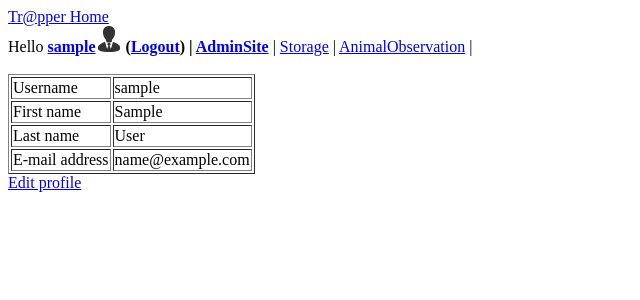
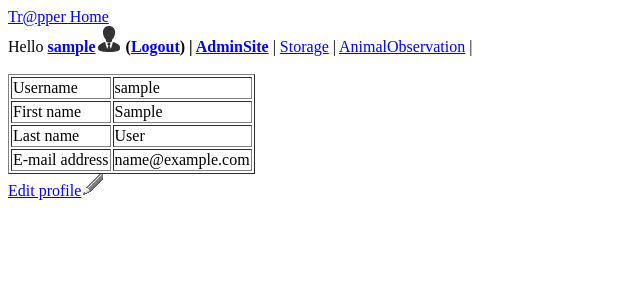
Before and after one commit to LucGIS/Trapper, a Django app: page /accounts/profile/detail/1/ in a window 1280 px wide. Shown: the top 300 px of the page, without its empty margins (0-640 px from the left). Run offline with Django 3.2, Linux system fonts and the light colour scheme; a user stored in the database is signed in; tables that the repository leaves empty hold one stand-in row (values such as "Sample post"); some libraries are stand-ins or nearby versions.

Commit message:
Minor fixes to update profile page

```diff
--- a/trapper/apps/accounts/templates/accounts/user_detail.html
+++ b/trapper/apps/accounts/templates/accounts/user_detail.html
@@ -1,4 +1,5 @@
 {% extends "base.html" %}
+{% load staticfiles %}
 {% block master_content %}
 <table border=1>
 	<tr><td>Username</td><td>{{u.username}}</td></tr>
@@ -8,6 +9,6 @@
 </table>
 
 {% if user.is_authenticated and u.pk == user.pk %}
-<a href="{% url "accounts:userprofile_update" user.pk %}">Edit profile</a>
+<a href="{% url "accounts:userprofile_update" user.pk %}">Edit profile<img src="{% static "icon/update.png" %}" alt="Update"/></a>
 {% endif %}
 {% endblock master_content %}
--- a/trapper/apps/accounts/views.py
+++ b/trapper/apps/accounts/views.py
@@ -16,8 +16,6 @@ class UserProfileUpdateView(generic.UpdateView):
 	template_name = "accounts/user_update.html"
 	context_object_name = 'u'
 	fields = ['username','first_name','last_name','email']
-	#success_url =
-	#reverse_lazy('accounts:userprofile_detail')
 
 	def get_success_url(self):
 		return reverse_lazy('accounts:userprofile_detail', kwargs={'pk':self.request.user.pk,})
```
